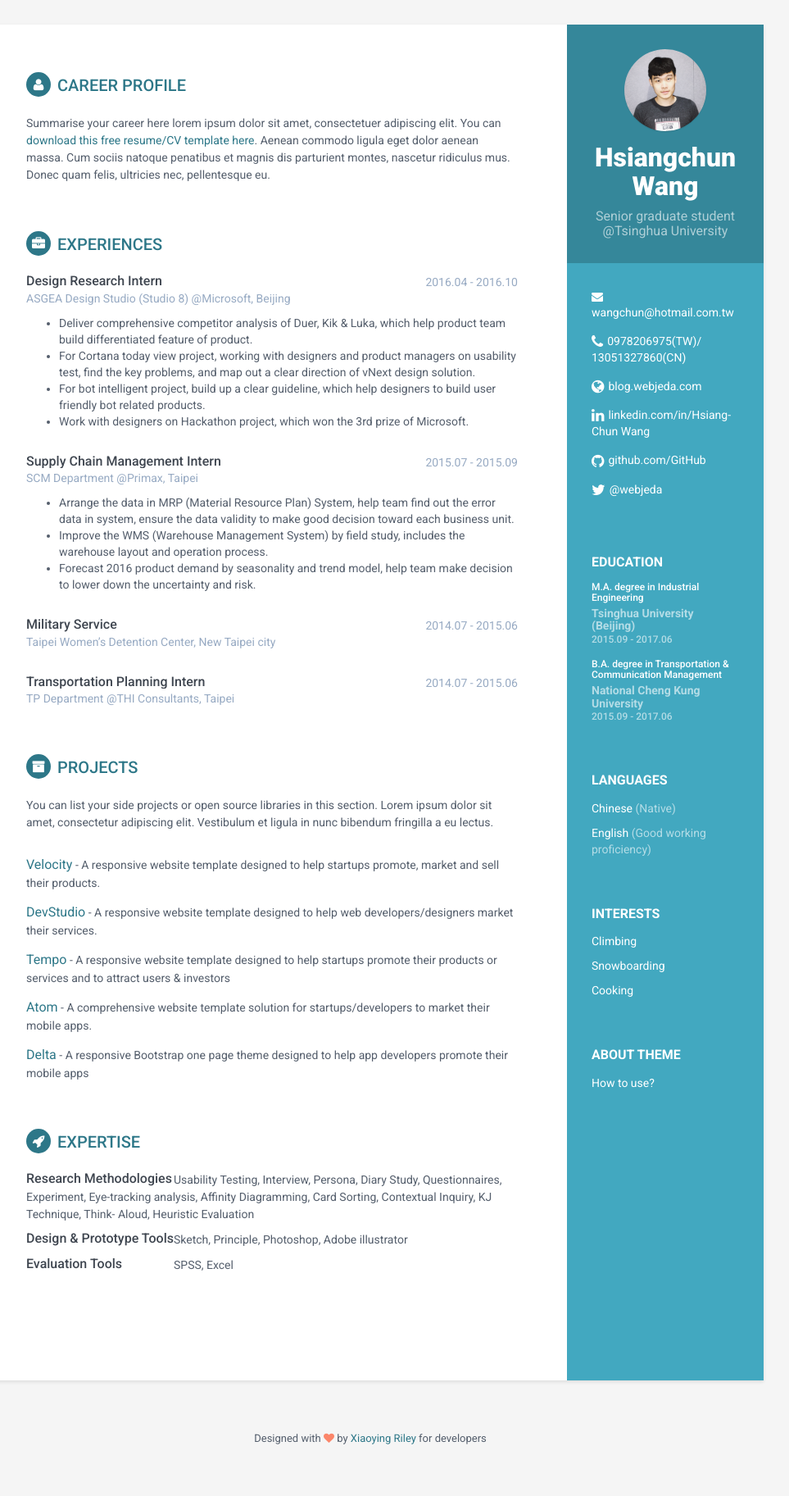
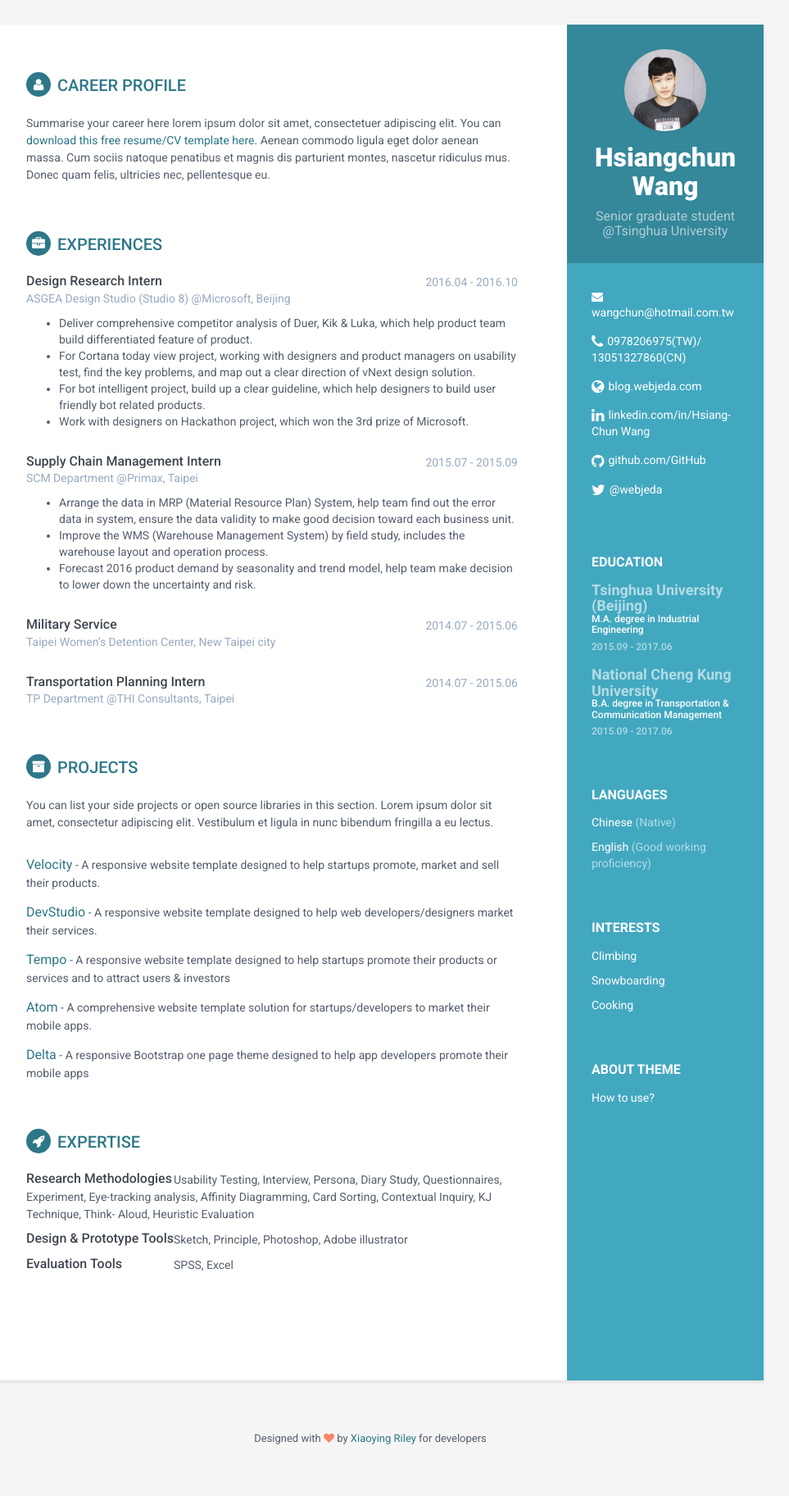
Before and after one commit to hsiangchunwang/hsiangchunwang.github.io, a Jekyll site: the page built from index.html, in a window 1280 px wide. Shown: the whole page at 82% size, without its empty margins (188-1151 px from the left). Built offline with Jekyll 4.4.1, drawn with Linux system fonts in a browser that asks for light colours.

Commit message:
Update education.html

```diff
--- a/_includes/education.html
+++ b/_includes/education.html
@@ -1,13 +1,13 @@
  <div class="education-container container-block">
 <h2 class="container-block-title">Education</h2>
 <div class="item">
-    <h4 class="degree">M.A. degree in Industrial Engineering</h4>
-    <h5 class="meta">Tsinghua University (Beijing)</h5>
+        <h4 class="meta">Tsinghua University (Beijing)</h4>
+        <h5 class="degree">M.A. degree in Industrial Engineering</h5>
     <div class="time">2015.09 - 2017.06</div>
 </div><!--//item-->
 <div class="item">
-    <h4 class="degree">B.A. degree in Transportation & Communication Management</h4>
-    <h5 class="meta">National Cheng Kung University</h5>
+     <h4 class="meta">National Cheng Kung University</h4>
+     <h5 class="degree">B.A. degree in Transportation &amp; Communication Management</h5>
     <div class="time">2015.09 - 2017.06</div>
 </div><!--//item-->
 </div><!--//education-container-->
```
